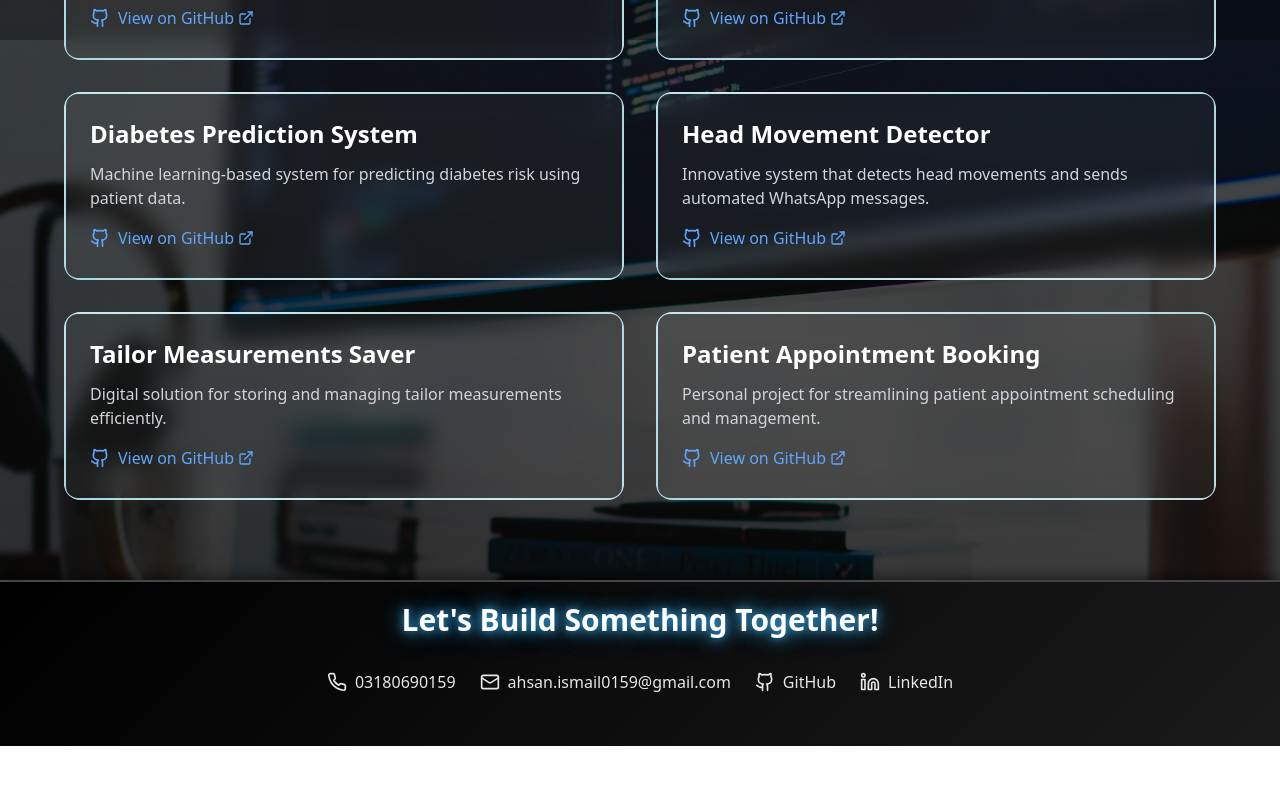
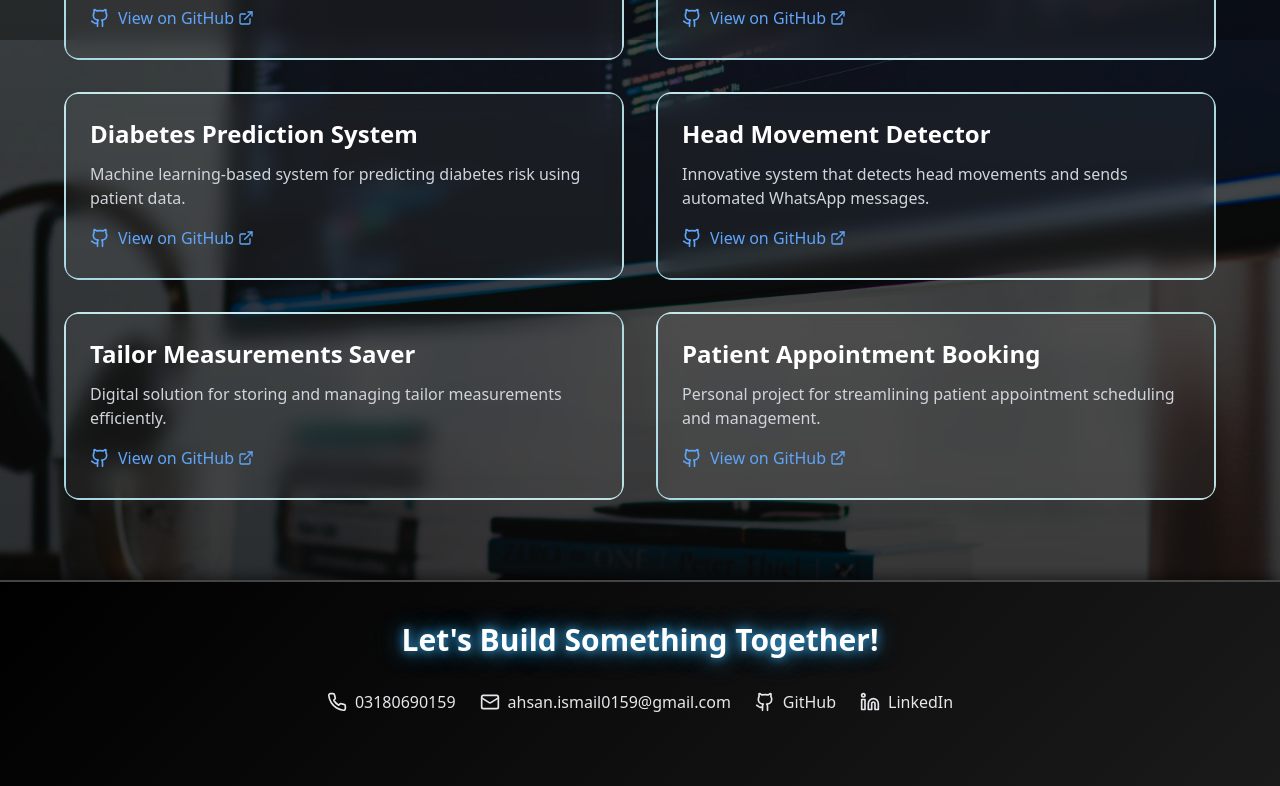
Before and after one commit to ahsan54/PortFolio, a React (Vite) app: page / in a window 1280 px wide. Shown: the part 2938-3724 px from the top of the page. Before the commit the page ends 3684 px from the top, so only its background shows below. Built offline with nearby package versions, Linux system fonts and the light colour scheme.

Commit message:
Update index.css

```diff
--- a/src/index.css
+++ b/src/index.css
@@ -79,10 +79,12 @@ body {
   background: linear-gradient(135deg, #000000, #1a1a1a);
   background-attachment: fixed;
   color: #f5f5f5; /* Off-white text color */
-  padding: 20px;
+  padding: 40px 20px; /* Increased padding for more height */
   box-shadow: 0 0 15px rgba(0, 0, 0, 0.7);
   border-top: 2px solid #444;
+  min-height: 150px; /* Ensures a minimum height */
 }
+
 
 
 
```
